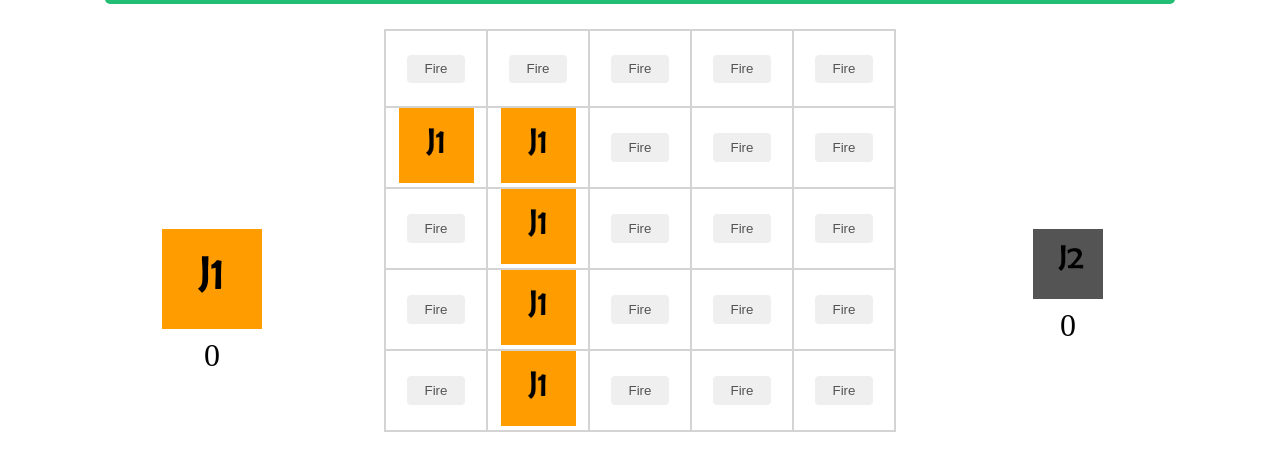
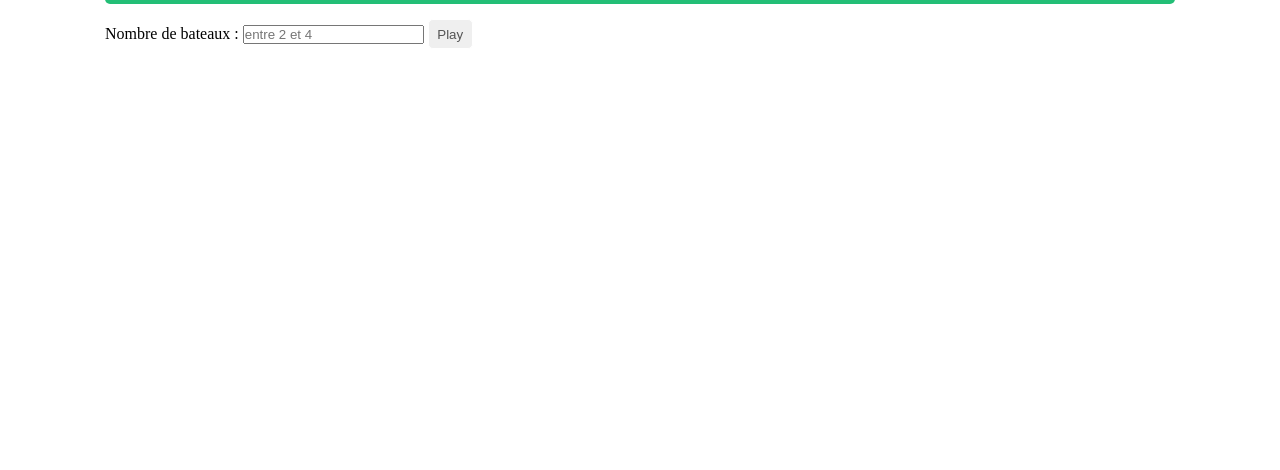
Before and after one commit to yohann-kevin/battleship, a plain HTML site: page index.html in a window 1280 px wide. Shown: the part 70-540 px from the top of the page. Drawn offline with Linux system fonts and the light colour scheme.

Commit message:
add function choice number boat

```diff
--- a/IA.js
+++ b/IA.js
@@ -1,9 +1,6 @@
 var iaBattleship = {
     getCase : function() {
         var casePossibility = this.getAllCasePossibility();
-        console.log(casePossibility);
-        // var randomCase = Math.floor(Math.random() * casePossibility.length);
-        // return casePossibility[randomCase];
         var box = this.getBestCase(casePossibility);
         return box;
     },
--- a/battleship.js
+++ b/battleship.js
@@ -6,16 +6,17 @@ var battleship = {
     nbCaseJ1 : 0,
     nbCaseJ2 : 0,
 
-    init : function(){
-        this.grid = toolbox.initTab(this.nbLine,this.nbColumn,0);
-        this.positionBoat(3,1);
-        this.nbCaseJ1 += 3;
-        this.positionBoat(2,1);
-        this.nbCaseJ1 += 2;
-        this.positionBoat(3,2);
-        this.nbCaseJ2 += 3;
-        this.positionBoat(2,2);
-        this.nbCaseJ2 += 2;
+    init : function(numberBoat){
+        this.nbColumn = numberBoat * 2 + 1;
+        this.nbLine = numberBoat * 2 + 1;
+        this.grid = toolbox.initTabEmpty(this.nbLine,this.nbColumn,0);
+
+        for(var i = 1; i <= numberBoat;i++) {
+            this.positionBoat((i+1),1);
+            this.nbCaseJ1 += i + 1;
+            this.positionBoat((i+1),2);
+            this.nbCaseJ2 += i + 1;
+        }
     },
 
     positionBoat : function(size,player){
--- a/index.html
+++ b/index.html
@@ -15,6 +15,12 @@
             <h2 id="turn">Tour du joueur 1</h2>
 
         </header>
+
+        <section id="choiceBoat">
+            <label for="numberBoat">Nombre de bateaux :</label>
+            <input type="number" id="numberBoat" placeholder="entre 2 et 4">
+            <button onClick="startBattleship()" class="btnBoat">Play</button>
+        </section>
 
         <section id="successBattleship"></section>
 
--- a/main.js
+++ b/main.js
@@ -1,27 +1,15 @@
-// battleship.init();
-// battleship.displayGrid();
-
-
-// function play(line,column){
-//     console.log(line + ' : ' + column)
-//     var isOver = battleship.playCase(line,column);
-//     battleship.displayGrid();
-//     return isOver;
-// }
-
 const turn = document.getElementById("turn");
-const success = document.getElementById("successBattleship");
+const alert = document.getElementById("successBattleship");
 const messagej1 = document.getElementById("j1Battleship");
 const messagej2 = document.getElementById("j2Battleship");
+var writeNumberBoat = 0;
+
 var playerTurn = 1;
 var endGame = false;
 
 var scoreJ1 = 0;
 var scoreJ2 = 0;
 
-initTab();
-
-// fonction premettant de jouer
 function playCase(line,column) {
     if(!endGame) {
         battleship.playCase(line,column);
@@ -29,7 +17,7 @@ function playCase(line,column) {
         if(battleship.verifyEndGame(playerTurn)) {
             manageEndGame();
         }
-        if(playerTurn === 1) {
+        if(playerTurn===1) {
             playerTurn = 2;
             turn.innerHTML = "Tour du joueur 2";
         } else {
@@ -39,41 +27,56 @@ function playCase(line,column) {
     }
 }
 
-// initialise le tableau
-function initTab() {
+function initTab(numberBoat) {
     battleship.nbCaseJ1 = 0;
     battleship.nbCaseJ2 = 0;
     endGame = false;
     playerTurn = 1;
-    success.style.display = "none";
+    alert.style.display = "none";
     var contentJ1 = "<img src='./images/J1.png' class='imgPlayers1'><br>";
     contentJ1 += scoreJ1;
     messagej1.innerHTML = contentJ1;
-
     var contentJ2 = "<img src='./images/J2.png' class='imgPlayers2'><br>";
     contentJ2 += scoreJ2;
     messagej2.innerHTML = contentJ2;
 
-    battleship.init();
+    battleship.init(numberBoat);
     battleship.displayGrid();
 }
 
-// gere la fin du jeux
-function manageEndGame() {
+function manageEndGame(){
     endGame = true;
-    success.style.display = "block";
-    success.innerHTML = "<p id='msgSuccess'>Partie terminé le gagnant est : J" + playerTurn + "</p>";
-    success.innerHTML += "<button type='button' class='btnBattleship' onclick='initTab()'>Restart</button> ";
-    if(playerTurn===1) {
+    var contentAlert = "<p id='msg'>Partie terminé le gagnant est : J" + playerTurn + "</p>";
+    contentAlert += "<button type='button' class='btnBattleship' onclick='initTab()'>Restart</button>";
+    displayAlert(contentAlert,1);
+    if(playerTurn===1){
         scoreJ1++;
     } else {
         scoreJ2++;
     }
 }
 
-// permet a l'ia de jouer
+function displayAlert(txt, type) {
+    if(type === 1) {
+        alert.classList.add("success");
+        alert.classList.remove("error");
+    } else {
+        alert.classList.remove("success");
+        alert.classList.add("error");
+    }
+    alert.innerHTML = txt;
+    alert.style.display = "block";
+}
+
 function play(line,column) {
     playCase(line,column);
     var caseIA = iaBattleship.getCase();
     playCase(caseIA.line,caseIA.column);
 }
+
+function startBattleship() {
+    writeNumberBoat = parseInt(document.getElementById('numberBoat').value);
+    if(writeNumberBoat < 2) displayAlert("le nombre de bateau doit être supérieur à 1",2);
+    if(writeNumberBoat > 4) displayAlert("le nombre de bateau doit être inférieur à 5",2);
+    if(writeNumberBoat >= 2 && writeNumberBoat <= 4) initTab(writeNumberBoat);
+}
--- a/style/style.css
+++ b/style/style.css
@@ -31,18 +31,59 @@
     margin: 5px;
 }
 
+#choiceBoat {
+    width: 100%;
+    margin-top: 15px;
+}
+
+.btnBoat {
+    width: 45px;
+    height:30px;
+    color: #545454;
+    background-color: #efefef;
+    border: solid #ffffff 1px;
+    border-radius: 5px;
+    -webkit-border-radius: 5px;
+    -moz-border-radius: 5px;
+    -ms-border-radius: 5px;
+    -o-border-radius: 5px;
+}
+
+.btnBoat:hover {
+    cursor: pointer;
+    background-color: #545454;
+    color: #ffffff;
+    transition: background 250ms ease;
+    -webkit-transition: background 250ms ease;
+    -moz-transition: background 250ms ease;
+    -ms-transition: background 250ms ease;
+    -o-transition: background 250ms ease;
+    transition: color 250ms ease;
+    -webkit-transition: color 250ms ease;
+    -moz-transition: color 250ms ease;
+    -ms-transition: color 250ms ease;
+    -o-transition: color 250ms ease;
+}
+
 #successBattleship {
     width: 100%;
     height: 50px;
     padding-top: 15px;
     text-align: center;
     font-size: 1.4rem;
-    background-color: lightgreen;
     border-radius: 5px;
     -webkit-border-radius: 5px;
     -moz-border-radius: 5px;
     -ms-border-radius: 5px;
     -o-border-radius: 5px;
+}
+
+.success {
+    background-color: lightgreen;
+}
+
+.error {
+    background-color: #f33f3f;
 }
 
 .btnBattleship {
--- a/toolbox.js
+++ b/toolbox.js
@@ -14,7 +14,7 @@ var toolbox = {
      * @param {Number} nbColumn
      * @param {*} car
      */
-    initTab : function(nbLine, nbColumn, car = ''){
+    initTabEmpty : function(nbLine, nbColumn, car = ''){
         var tab = [];
         for(var i=0;i < nbLine;i++){
             var line = [];
```
